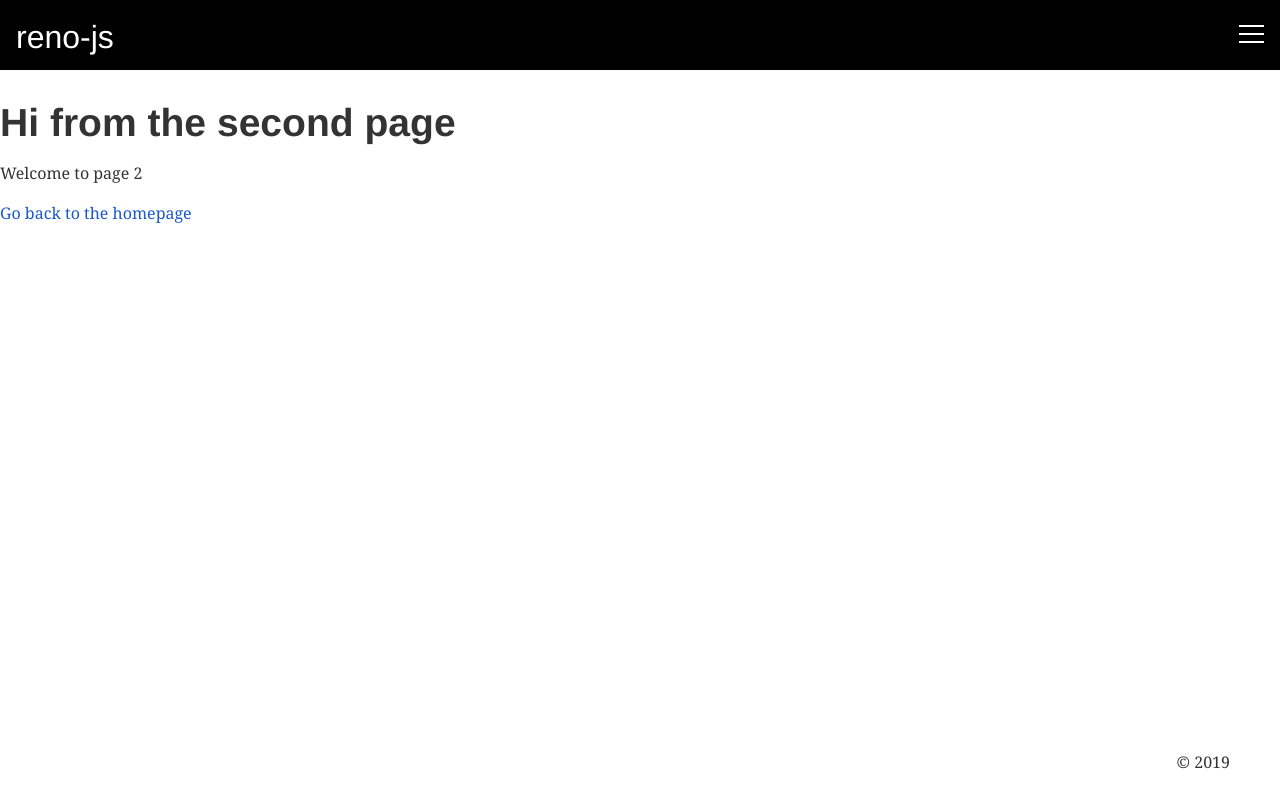
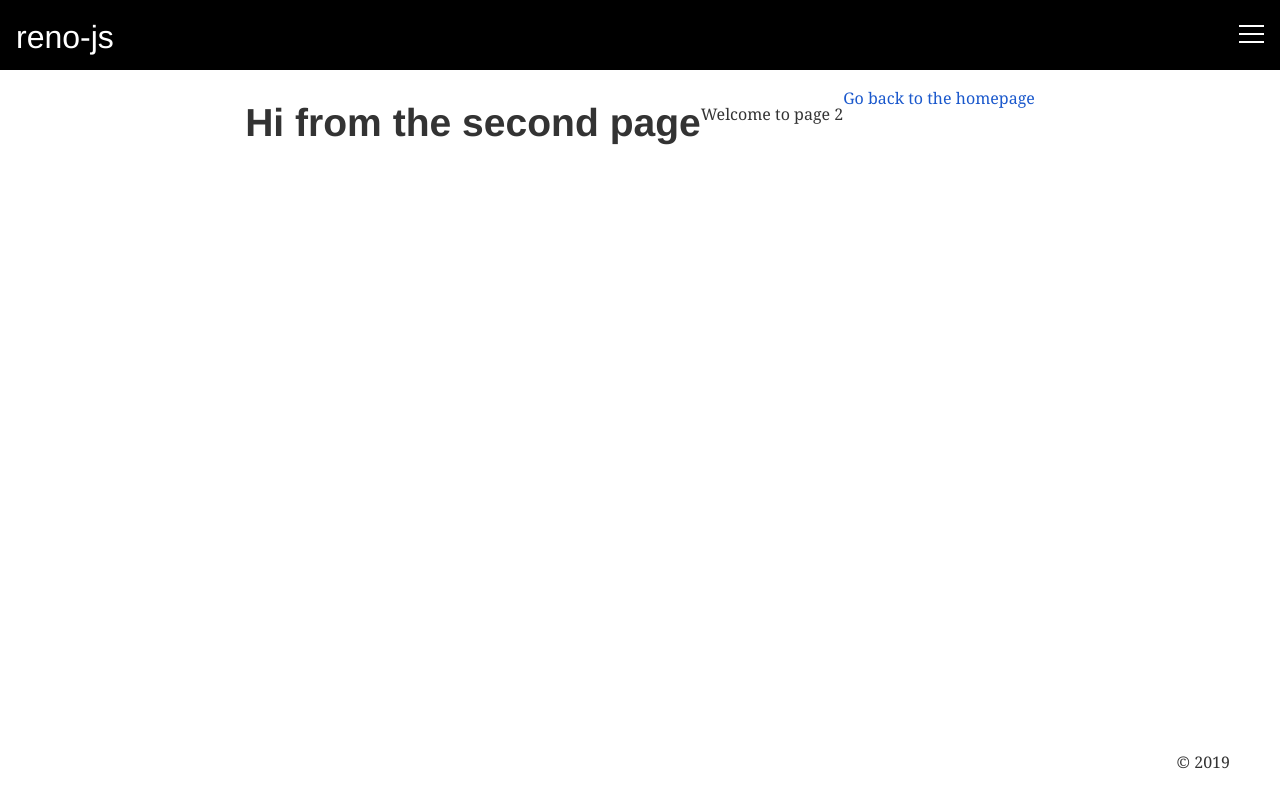
Before and after one commit to RocketBrain/reno-js, a Gatsby site: page /page-2 in a window 1280 px wide. Built offline with nearby package versions, Linux system fonts and the light colour scheme; Gatsby itself is replaced by a stand-in of ours.

Commit message:
centering main content

```diff
--- a/src/components/Content/Content.js
+++ b/src/components/Content/Content.js
@@ -14,8 +14,8 @@ const Content = (props: Props) => (
 export default Content
 
 const StyledContent = styled.main`
+  align-self: center;
+  display: flex;
   flex: 1;
   max-width: 1080px;
-  /* margin-left: 50px; */
-  /* margin-right: 50px; */
 `
```
